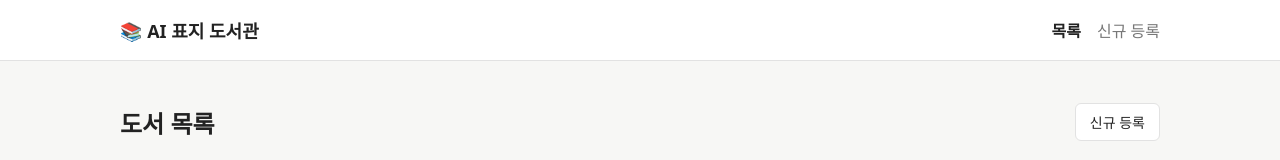
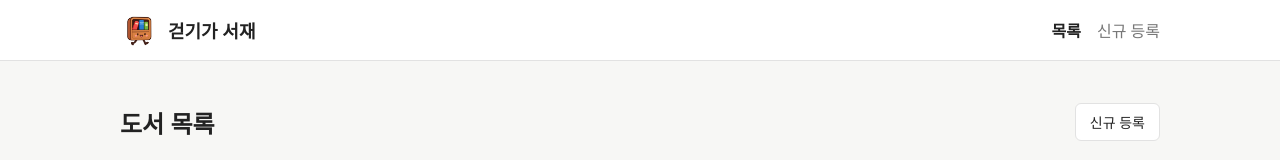
Before and after one commit to koel5696/kt-aivle-mp4-team6, a React (Vite) app: page / in a window 1280 px wide. Shown: the top 160 px of the page. Built offline with nearby package versions, Linux system fonts and the light colour scheme.

Commit message:
chore: 아이콘, 로고 이미지 수정

```diff
--- a/index.html
+++ b/index.html
@@ -2,9 +2,9 @@
 <html lang="ko">
   <head>
     <meta charset="UTF-8" />
-    <link rel="icon" type="image/svg+xml" href="/favicon.svg" />
+    <link rel="icon" type="image/png" href="/favicon.png" />
     <meta name="viewport" content="width=device-width, initial-scale=1.0" />
-    <title>AI 표지 생성 도서관리 시스템</title>
+    <title>걷기가 서재</title>
   </head>
   <body>
     <div id="root"></div>
--- a/src/components/Header.jsx
+++ b/src/components/Header.jsx
@@ -1,11 +1,15 @@
 import { Link, NavLink } from 'react-router-dom'
+import '../styles/Header.css'
 
 // C-01 공통 레이아웃: 로고 + 네비게이션
 export default function Header() {
   return (
     <header className="header">
       <div className="container header-inner">
-        <Link to="/" className="logo">📚 AI 표지 도서관</Link>
+        <Link to="/" className="logo">
+          <img src="/logo.png" alt="logo" className="logo-img" />
+          <span>걷기가 서재</span>
+        </Link>
         <nav className="nav">
           <NavLink to="/" end>목록</NavLink>
           <NavLink to="/books/new">신규 등록</NavLink>
--- /dev/null
+++ b/src/styles/Header.css
@@ -0,0 +1,10 @@
+.logo {
+  display: flex;
+  align-items: center;
+  gap: 8px;
+}
+
+.logo-img {
+  width: 40px;
+  height: 40px;
+}
```
